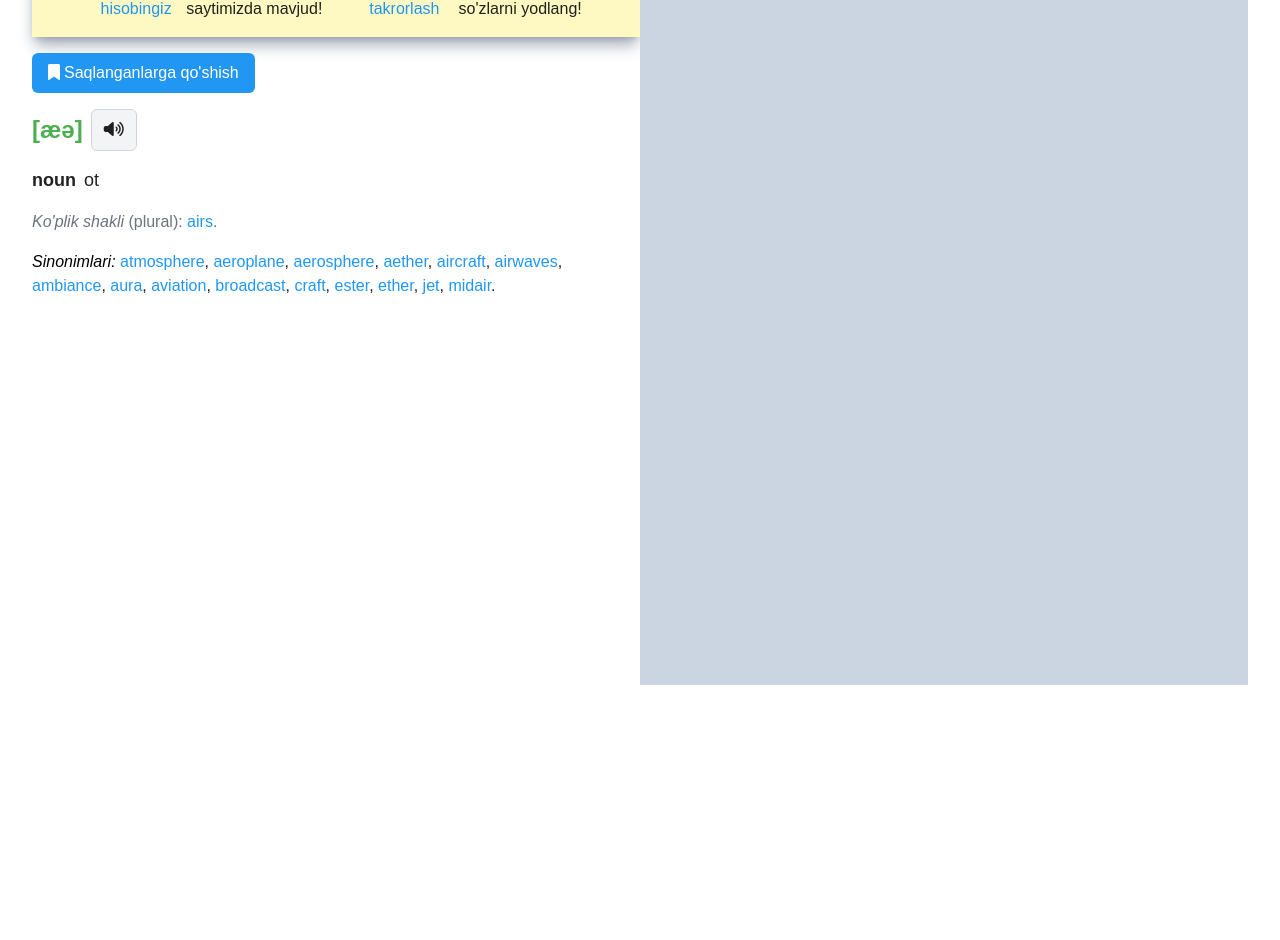
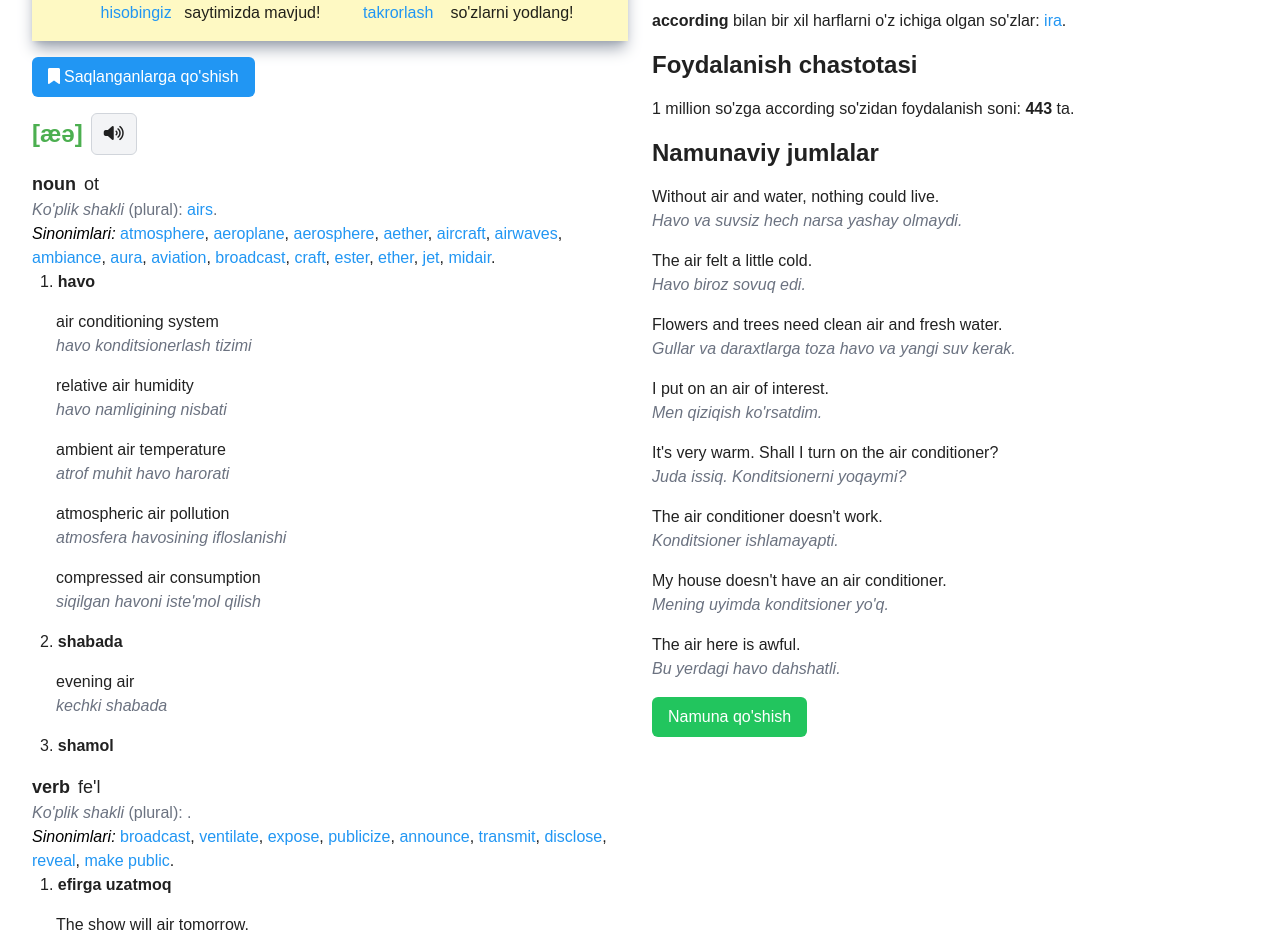
Before and after one commit to r3nzl3rdev/wordcards, a React (Vite) app: page /en/according in a window 1280 px wide. Shown: the part 192-1132 px from the top of the page. Before the commit the page ends 909 px from the top, so only its background shows below. Built offline with nearby package versions, Linux system fonts and the light colour scheme.

Commit message:
feat: finish both panels of WordDetails page

```diff
--- a/src/hardcode/hardcode.ts
+++ b/src/hardcode/hardcode.ts
@@ -122,29 +122,63 @@ export const wordsList = [
 export const wordDetails = {
   title: "air",
   transcription: "æə",
-  typeEn: "noun",
-  typeUz: "ot",
-  plural: "airs",
-  synonymList: [
-    "atmosphere",
-    "aeroplane",
-    "aerosphere",
-    "aether",
-    "aircraft",
-    "airwaves",
-    "ambiance",
-    "aura",
-    "aviation",
-    "broadcast",
-    "craft",
-    "ester",
-    "ether",
-    "jet",
-    "midair",
-  ],
   definitions: [
     {
+      typeEn: "noun",
+      typeUz: "ot",
       meaning: "havo",
+      plural: "airs",
+      others: [
+        {
+          meaning: "havo",
+          examples: [
+            {
+              phrase: "air conditioning system",
+              translation: "havo konditsionerlash tizimi",
+            },
+            {
+              phrase: "relative air humidity",
+              translation: "havo namligining nisbati",
+            },
+            {
+              phrase: "ambient air temperature",
+              translation: "atrof muhit havo harorati",
+            },
+            {
+              phrase: "atmospheric air pollution",
+              translation: "atmosfera havosining ifloslanishi",
+            },
+            {
+              phrase: "compressed air consumption",
+              translation: "siqilgan havoni iste'mol qilish",
+            },
+          ],
+        },
+        {
+          meaning: "shabada",
+          examples: [{ phrase: "evening air", translation: "kechki shabada" }],
+        },
+        {
+          meaning: "shamol",
+        },
+      ],
+      synonymList: [
+        "atmosphere",
+        "aeroplane",
+        "aerosphere",
+        "aether",
+        "aircraft",
+        "airwaves",
+        "ambiance",
+        "aura",
+        "aviation",
+        "broadcast",
+        "craft",
+        "ester",
+        "ether",
+        "jet",
+        "midair",
+      ],
       examples: [
         {
           phrase: "air conditioning system",
@@ -169,8 +203,62 @@ export const wordDetails = {
       ],
     },
     {
-      meaning: "efir",
-      examples: [{ phrase: "evening air", translation: "kechki efir" }],
+      typeEn: "verb",
+      typeUz: "fe'l",
+      meaning: "efirga uzatmoq, havo berish",
+      others: [
+        {
+          meaning: "efirga uzatmoq",
+          examples: [
+            {
+              phrase: "The show will air tomorrow.",
+              translation: "Ko'rsatuv ertaga efirga uzatiladi.",
+            },
+            {
+              phrase: "They aired the debate live.",
+              translation: "Ular munozarani jonli efirda ko'rsatishdi.",
+            },
+          ],
+        },
+        {
+          meaning: "havo berish, havalandirmoq",
+          examples: [
+            {
+              phrase: "I need to air the room.",
+              translation: "Xonani havalandirishim kerak.",
+            },
+            {
+              phrase: "The laundry was aired outside.",
+              translation: "Kirlar tashqarida havalandirildi.",
+            },
+          ],
+        },
+      ],
+      synonymList: [
+        "broadcast",
+        "ventilate",
+        "expose",
+        "publicize",
+        "announce",
+        "transmit",
+        "disclose",
+        "reveal",
+        "make public",
+      ],
+      examples: [
+        {
+          phrase: "The show will air tomorrow.",
+          translation: "Ko'rsatuv ertaga efirga uzatiladi.",
+        },
+        {
+          phrase: "I need to air the room.",
+          translation: "Xonani havalandirishim kerak.",
+        },
+        {
+          phrase: "They aired the debate live.",
+          translation: "Ular munozarani jonli efirda ko'rsatishdi.",
+        },
+      ],
     },
   ],
   usageFrequency: 443,
@@ -208,5 +296,79 @@ export const wordDetails = {
       translation: "Bu yerdagi havo dahshatli.",
     },
   ],
+  verbForms: {
+    presentSimple: {
+      firstPersonSingular: "I air",
+      secondPersonSingular: "You air",
+      thirdPersonSingular: "He/She/It airs",
+      firstPersonPlural: "We air",
+      secondPersonPlural: "You air",
+      thirdPersonPlural: "They air",
+    },
+    pastSimple: {
+      firstPersonSingular: "I aired",
+      secondPersonSingular: "You aired",
+      thirdPersonSingular: "He/She/It aired",
+      firstPersonPlural: "We aired",
+      secondPersonPlural: "You aired",
+      thirdPersonPlural: "They aired",
+    },
+    futureSimple: {
+      firstPersonSingular: "I will air",
+      secondPersonSingular: "You will air",
+      thirdPersonSingular: "He/She/It will air",
+      firstPersonPlural: "We will air",
+      secondPersonPlural: "You will air",
+      thirdPersonPlural: "They will air",
+    },
+    presentContinuous: {
+      firstPersonSingular: "I am airing",
+      secondPersonSingular: "You are airing",
+      thirdPersonSingular: "He/She/It is airing",
+      firstPersonPlural: "We are airing",
+      secondPersonPlural: "You are airing",
+      thirdPersonPlural: "They are airing",
+    },
+    pastContinuous: {
+      firstPersonSingular: "I was airing",
+      secondPersonSingular: "You were airing",
+      thirdPersonSingular: "He/She/It was airing",
+      firstPersonPlural: "We were airing",
+      secondPersonPlural: "You were airing",
+      thirdPersonPlural: "They were airing",
+    },
+    futureContinuous: {
+      firstPersonSingular: "I will be airing",
+      secondPersonSingular: "You will be airing",
+      thirdPersonSingular: "He/She/It will be airing",
+      firstPersonPlural: "We will be airing",
+      secondPersonPlural: "You will be airing",
+      thirdPersonPlural: "They will be airing",
+    },
+    presentPerfect: {
+      firstPersonSingular: "I have aired",
+      secondPersonSingular: "You have aired",
+      thirdPersonSingular: "He/She/It has aired",
+      firstPersonPlural: "We have aired",
+      secondPersonPlural: "You have aired",
+      thirdPersonPlural: "They have aired",
+    },
+    pastPerfect: {
+      firstPersonSingular: "I had aired",
+      secondPersonSingular: "You had aired",
+      thirdPersonSingular: "He/She/It had aired",
+      firstPersonPlural: "We had aired",
+      secondPersonPlural: "You had aired",
+      thirdPersonPlural: "They had aired",
+    },
+    futurePerfect: {
+      firstPersonSingular: "I will have aired",
+      secondPersonSingular: "You will have aired",
+      thirdPersonSingular: "He/She/It will have aired",
+      firstPersonPlural: "We will have aired",
+      secondPersonPlural: "You will have aired",
+      thirdPersonPlural: "They will have aired",
+    },
+  },
   anagrams: ["ira"],
 };
--- a/src/pages/WordDetail.tsx
+++ b/src/pages/WordDetail.tsx
@@ -5,10 +5,11 @@ import { wordDetails } from "../hardcode/hardcode";
 const WordDetail: React.FC = () => {
   const { word } = useParams<{ word: string }>();
   return (
-    <div className="flex w-full h-screen">
+    <div className="flex flex-col gap-5">
+      <h1 className="text-4xl font-bold mb-4">{word}</h1>
+      <div className="flex w-full gap-6">
         <div className="flex flex-col flex-1 gap-4 items-start">
-        <h1 className="text-4xl font-bold mb-4">{word}</h1>
-        <p className="flex bg-yellow-100 p-4 shadow-lg shadow-gray-400">
+          <p className="flex w-full bg-yellow-100 p-4 shadow-lg shadow-gray-400">
             Sizning &nbsp;
             <span className="text-blue-primary hover:text-orange-500 hover:cursor-pointer">
               shaxsiy hisobingiz
@@ -32,29 +33,93 @@ const WordDetail: React.FC = () => {
               <i className="fa-solid fa-volume-high"></i>
             </button>
           </div>
+          {wordDetails.definitions.map((def, index) => {
+            return (
+              <div>
                 <p className="flex gap-2 text-lg">
-          <span className="font-bold">{wordDetails.typeEn}</span>
-          <span>{wordDetails.typeUz}</span>
+                  <span className="font-bold">{def.typeEn}</span>
+                  <span>{def.typeUz}</span>
                 </p>
                 <p className="flex text-gray-500">
-          <span className="italic">Ko'plik shakli</span>&nbsp;(plural):&nbsp;
-          <span className="text-blue-primary">{wordDetails.plural}</span>.
+                  <span className="italic">Ko'plik shakli</span>
+                  &nbsp;(plural):&nbsp;
+                  <span className="text-blue-primary">{def.plural}</span>.
                 </p>
                 <p className="flex flex-wrap">
                   <span className="italic text-black">Sinonimlari:&nbsp;</span>
-          {wordDetails.synonymList.map((synonym, index) => {
+                  {def.synonymList?.map((synonym, index) => {
                     return (
                       <Link key={index} to={`/en/${synonym}`}>
                         <span className="text-blue-primary hover:text-orange-500 text-md">
                           {synonym}
                         </span>
-                {index == wordDetails.synonymList.length - 1 ? "." : ","}&nbsp;
+                        {index == def.synonymList.length - 1 ? "." : ","}
+                        &nbsp;
                       </Link>
                     );
                   })}
                 </p>
+                <div className="flex flex-col gap-4 px-2">
+                  {def.others.map((d, index) => {
+                    return (
+                      <div key={index} className="flex flex-col gap-4">
+                        <p>
+                          {index + 1 + ". "}
+                          <span className="font-bold">{d.meaning}</span>
+                        </p>
+                        {d.examples?.map((e, index) => {
+                          return (
+                            <div key={index} className="flex flex-col px-4">
+                              <p>{e.phrase}</p>
+                              <p className="italic text-gray-500">
+                                {e.translation}
+                              </p>
                             </div>
-      <div className="flex flex-col flex-1 bg-slate-300"></div>
+                          );
+                        })}
+                      </div>
+                    );
+                  })}
+                </div>
+              </div>
+            );
+          })}
+        </div>
+        <div className="flex flex-col flex-1 gap-4 items-start">
+          <p className="text-2xl font-bold">Anagrammalar</p>
+          <p>
+            <span className="font-bold">{word}</span> bilan bir xil harflarni
+            o'z ichiga olgan so'zlar:
+            {wordDetails.anagrams.map((el, index) => {
+              return (
+                <span>
+                  <span key={index} className="text-blue-primary">
+                    {" " + el}
+                  </span>
+                  {index == wordDetails.anagrams.length - 1 ? "." : ", "}
+                </span>
+              );
+            })}
+          </p>
+          <p className="text-2xl font-bold">Foydalanish chastotasi</p>
+          <p>
+            1 million so'zga {word} so'zidan foydalanish soni:{" "}
+            <span className="font-bold">{wordDetails.usageFrequency}</span> ta.
+          </p>
+          <p className="text-2xl font-bold">Namunaviy jumlalar</p>
+          {wordDetails.exampleSentences?.map((s, index) => {
+            return (
+              <div key={index} className="flex flex-col">
+                <p>{s.sentence}</p>
+                <p className="italic text-gray-500">{s.translation}</p>
+              </div>
+            );
+          })}
+          <button className="py-2 px-4 bg-green-500 hover:bg-green-400 rounded-md text-white">
+            Namuna qo'shish
+          </button>
+        </div>
+      </div>
     </div>
   );
 };
```
Lines whose indentation alone changed are shown as unchanged.
